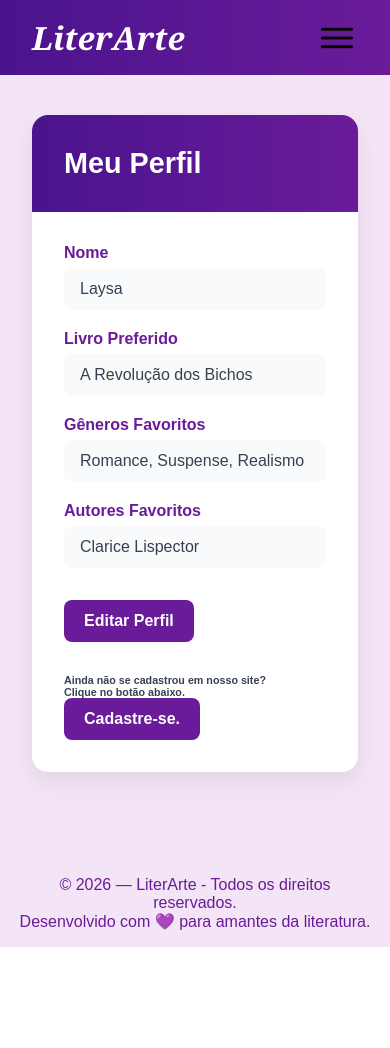
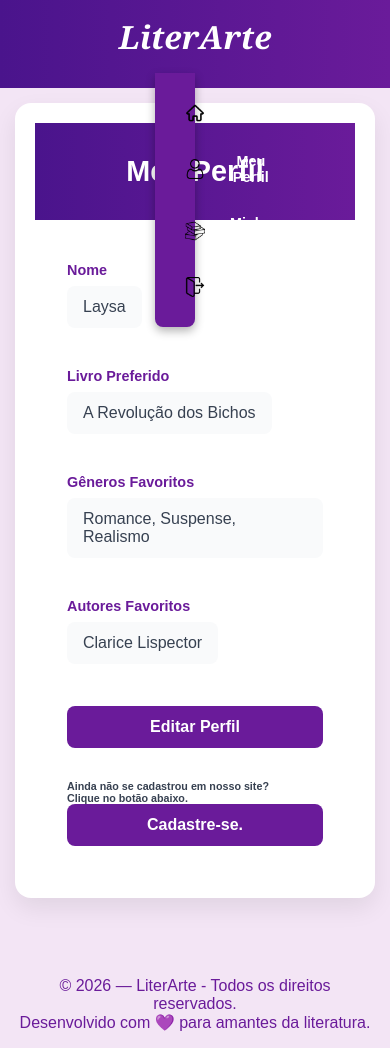
Before and after one commit to LaysaCibele/LiterArte, a Django app: page /meu-perfil/ in a window 390 px wide. Before the commit the page ends 947 px from the top, so only its background shows below. Run offline with Django 5.2, Linux system fonts and the light colour scheme; a user stored in the database is signed in; data comes from the database, SQL or seed files in the repository.

Commit message:
feat: Responsividade das páginas.

```diff
--- a/static/css/meu-perfil.css
+++ b/static/css/meu-perfil.css
@@ -130,3 +130,59 @@
     text-decoration: none;
     font-weight: bold;
 }
+
+
+/*RESPONSIVIDADE*/
+
+@media (max-width: 1024px) {
+    .ContainerPerfil {
+        padding: 40px;
+    }
+
+    .CardPerfil {
+        max-width: 700px;
+    }
+}
+
+@media (max-width: 768px) {
+    .ContainerPerfil {
+        padding: 15px;
+    }
+
+    .CardPerfil {
+        padding: 20px;
+        width: 100%;
+    }
+
+    .TopoPerfil {
+        flex-direction: column;
+        text-align: center;
+        gap: 10px;
+    }
+
+    .CampoPerfil {
+        flex-direction: column;
+        align-items: flex-start;
+        gap: 8px;
+        padding: 10px 0;
+    }
+
+    .LabelPerfil {
+        font-size: 0.9rem;
+    }
+
+    .ValorPerfil {
+        font-size: 1rem;
+    }
+
+    .AcoesPerfil, .AcoesFormulario {
+        flex-direction: column;
+        gap: 15px;
+    }
+
+    .BotaoPrimario, .BotaoSecundario {
+        width: 100%;
+        text-align: center;
+        padding: 12px;
+    }
+}
--- a/static/css/style.css
+++ b/static/css/style.css
@@ -201,3 +201,56 @@ body {
     padding: 16px;
     margin-top: 48px;
 }
+
+
+
+/*RESPONSIVIDADE*/
+
+@media (max-width: 1024px) {
+    .ListaLivros {
+        grid-template-columns: repeat(2, 1fr);
+        padding: 0 40px;
+    }
+}
+
+@media (max-width: 768px) {
+    .CabecalhoPrincipal {
+        flex-direction: column;
+        gap: 15px;
+        padding: 15px;
+    }
+
+    .ListaMenu {
+        display: flex;
+        flex-wrap: wrap;
+        justify-content: center;
+        width: 100%;
+        gap: 10px;
+    }
+
+    .ListaMenu li a {
+        font-size: 0.9rem;
+    }
+
+    .botaoBurguer {
+        display: none;
+    }
+
+    .FraseLiteraria {
+        font-size: 1rem;
+        padding: 0 20px;
+        text-align: center;
+    }
+
+    .ListaLivros {
+        display: grid;
+        grid-template-columns: 1fr;
+        padding: 0 20px;
+        gap: 20px;
+    }
+
+    .CardLivro {
+        width: 100%;
+        max-width: 100%;
+    }
+}
--- a/templates/cadastro.html
+++ b/templates/cadastro.html
@@ -3,6 +3,7 @@
 <html lang="pt-BR">
 <head>
     <meta charset="UTF-8">
+    <meta name="viewport" content="width=device-width, initial-scale=1.0">
     <title>LiterArte | Cadastre-se </title>
     <link rel="stylesheet" href="{% static 'css/cadastro.css' %}">
     <link rel="icon" href="{% static 'icones/favicon/favicon.ico' %}" type="image/x-icon">
--- a/templates/editar-perfil.html
+++ b/templates/editar-perfil.html
@@ -3,6 +3,7 @@
 <html lang="pt-BR">
 <head>
     <meta charset="UTF-8">
+    <meta name="viewport" content="width=device-width, initial-scale=1.0">
     <title>LiterArte | Editar Perfil</title>
     <link rel="stylesheet" href="{% static 'css/meu-perfil.css' %}">
     <link rel="icon" href="{% static 'icones/favicon/favicon.ico' %}" type="image/x-icon">
--- a/templates/index.html
+++ b/templates/index.html
@@ -3,6 +3,7 @@
 <html lang="pt-BR">
 <head>
     <meta charset="UTF-8">
+    <meta name="viewport" content="width=device-width, initial-scale=1.0">
     <title>LiterArte | Seu espaço literário</title>
     <link rel="stylesheet" href="{% static 'css/style.css' %}">
     <link rel="icon" href="{% static 'icones/favicon/favicon.ico' %}" type="image/x-icon">
--- a/templates/login.html
+++ b/templates/login.html
@@ -3,6 +3,7 @@
 <html lang="pt-BR">
 <head>
     <meta charset="UTF-8">
+    <meta name="viewport" content="width=device-width, initial-scale=1.0">
     <title>LiterArte | Login</title>
     <link rel="stylesheet" href="{% static 'css/login.css' %}">
         <link rel="icon" href="{% static 'icones/favicon/favicon.ico' %}" type="image/x-icon">
--- a/templates/meu-perfil.html
+++ b/templates/meu-perfil.html
@@ -3,6 +3,7 @@
 <html lang="pt-BR">
 <head>
     <meta charset="UTF-8">
+    <meta name="viewport" content="width=device-width, initial-scale=1.0">
     <title>LiterArte | Meu Perfil</title>
     <link rel="stylesheet" href="{% static 'css/meu-perfil.css' %}">
         <link rel="icon" href="{% static 'icones/favicon/favicon.ico' %}" type="image/x-icon">
--- a/templates/minha-lista.html
+++ b/templates/minha-lista.html
@@ -4,6 +4,7 @@
 <head>
     <meta charset="UTF-8">
     <title>LiterArte | Minha Lista</title>
+    <meta name="viewport" content="width=device-width, initial-scale=1.0">
     <link rel="stylesheet" href="{% static 'css/minha-lista.css' %}">
     <link rel="icon" href="{% static 'icones/favicon/favicon.ico' %}" type="image/x-icon">
 </head>
```
Also changed, not shown: static/css/cadastro.css (+38 -0 lines), static/css/livros.css (+68 -70 lines), static/css/login.css (+38 -0 lines), static/css/minha-lista.css (+53 -0 lines).
